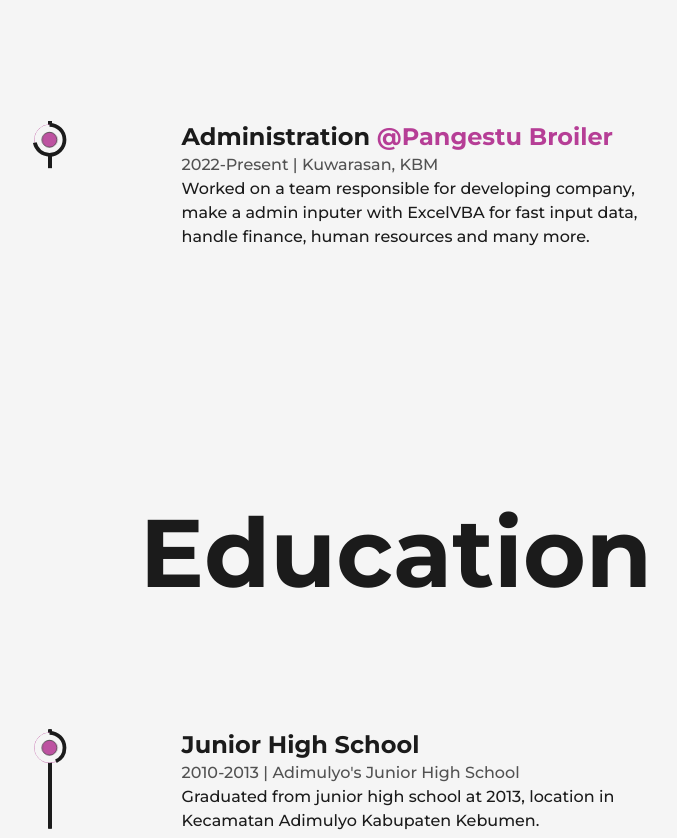
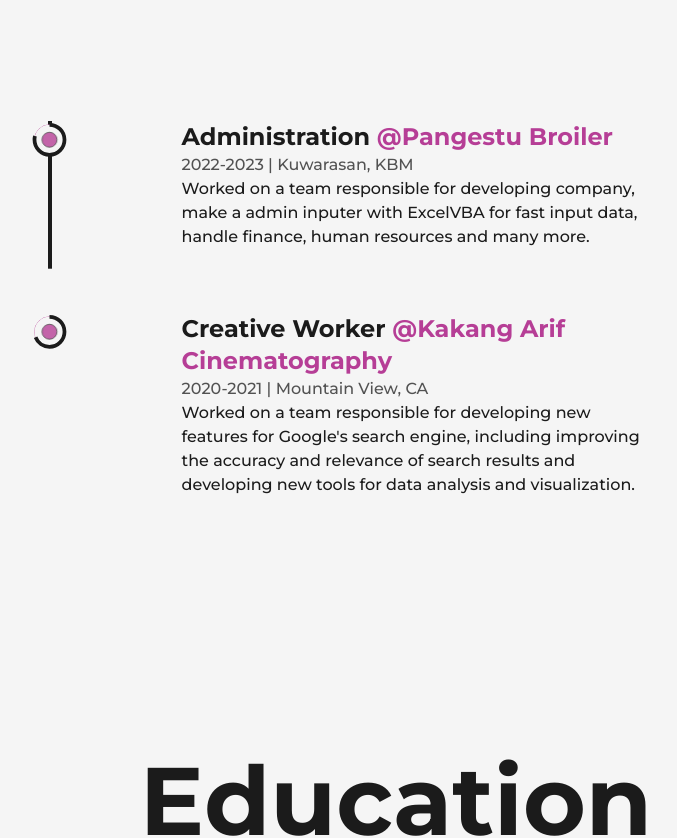
Before and after one commit to masumrpg/portofolio-light-dark, a Next.js app: page /about in a window 1280 px wide. Shown: the part 2467-3305 px from the top of the page, without its empty margins (244-921 px from the left). Built offline with nearby package versions, Linux system fonts and the light colour scheme.

Commit message:
Change pic in about page and add experinece work

```diff
--- a/src/components/Experience.js
+++ b/src/components/Experience.js
@@ -65,20 +65,20 @@ const Experience = () => {
             position="Administration"
             company="Pangestu Broiler"
             companyLink="https://www.google.com/search?q=pangestu+broiler&rlz=1C1ONGR_enID1051ID1051&oq=pangestu+broiler&aqs=chrome..69i57.4848j0j7&sourceid=chrome&ie=UTF-8#rlimm=9195363849140769349"
-            time="2022-Present"
+            time="2022-2023"
             address="Kuwarasan, KBM"
             work="Worked on a team responsible for developing company, make a admin inputer with ExcelVBA for fast input data, handle finance, human resources and many more."
           />
+          <Details
+            position="Creative Worker"
+            company="Kakang Arif Cinematography"
+            companyLink="https://msha.ke/kakangarifcinematography/?fbclid=PAAaZ58py2er4w8YuYWEDdr0_2xqVD0wBdgDHPDxM7tkLxwzFASXxYbw4FiAw"
+            time="2020-2021"
+            address="Mountain View, CA"
+            work="Worked on a team responsible for developing new features for Google's search engine, including improving the accuracy and relevance of search results and developing new tools for data analysis and visualization."
+          />
+
           {/* <Details
-              position="Software Engineer"
-              company="Google"
-              companyLink="https://google.com"
-              time="2022-Present"
-              address="Mountain View, CA"
-              work="Worked on a team responsible for developing new features for Google's search engine, including improving the accuracy and relevance of search results and developing new tools for data analysis and visualization."
-            />
-
-            <Details
               position="Intern"
               company="Facebook"
               companyLink="https://facebook.com"
```
Also changed, not shown: public/images/profile/developer-pic-2.jpg.
